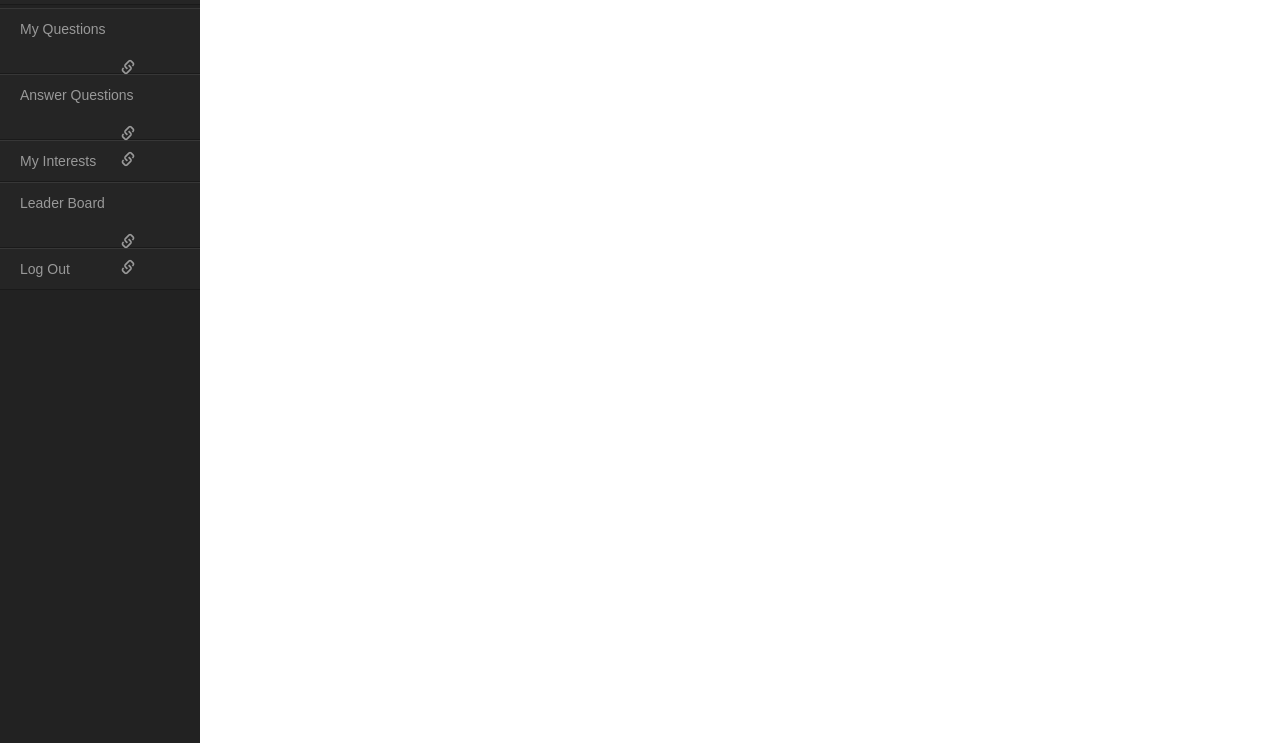
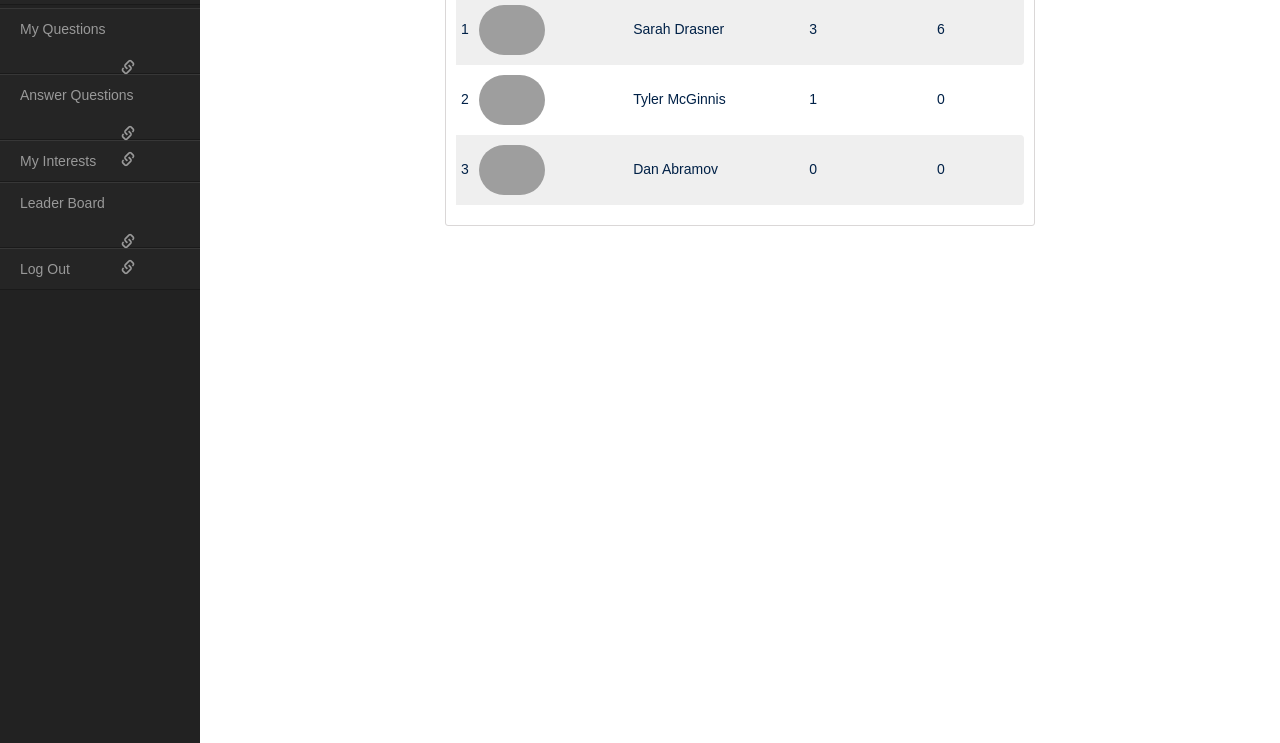
Before and after one commit to aosanya/wouldyourather, a React app: page /leaderboard in a window 1280 px wide. Shown: the part 57-800 px from the top of the page. Built offline with nearby package versions, Linux system fonts and the light colour scheme; grey boxes are pictures that could not be loaded.

Commit message:
Leaderboard Complete

```diff
--- a/src/components/LeaderBoard.js
+++ b/src/components/LeaderBoard.js
@@ -11,30 +11,73 @@ class LeaderBoard extends Component {
       this.props.dispatch(handleGetLeaderBoard())
   }
 
+  isAlternating = (index) => {
+    return index % 2 === 0
+  }
+
   render() {
-    const {isLoading, leaderBoard} = this.props
+    const {hasBoard, leaderBoard} = this.props
     return (
       <ContentWrapper>
-        {/* {isLoading === true
-            ? `Loading...`
-            :(<div className='leaderboard'>
-                {leaderBoard.map((user) => (
-                    <div>
+        <div className='leaderBoard'>
+          <div className='rTable leaderBoard-info'>
+            <div className="rTableRow">
+            <div className="rTableHead">Position</div>
+            <div className="rTableHead">Name</div>
+            <div className="rTableHead">Questions</div>
+            <div className="rTableHead">Replies</div>
+          </div>
+            {leaderBoard.map((user, index) => (
+                <div key={user.id} className={`rTableRow leaderBoard-user ${this.isAlternating(index) ? "rAlternating" : ""}`}>
+                    <div className='rTableCell'>
+                      {index + 1}
+                      <img
+                        src={user.avatar}
+                        alt={`Avatar of ${user.name}`}
+                        className='avatar'
+                      />
+                    </div>
+
+                    <div className='rTableCell'>
                       {user.name}
                     </div>
-                ))}
-              </div>
-        )} */}
+                    <div className='rTableCell leaderBoard-questions'>
+                      {user.questions}
+                    </div>
+                    <div className='rTableCell leaderBoard-votes'>
+                      {user.replies}
+                    </div>
+                </div>
+            ))}
+          </div>
+        </div>
       </ContentWrapper>
     )
   }
 }
 
+function sortQuestions(user1, user2){
+  return user2.questions > user1.questions
+}
+
+function sortReplies(user1, user2){
+  return user2.replies > user1.replies
+}
+
+function sortBoard(user1, user2){
+  return sortQuestions(user1, user2) && sortReplies(user1, user2)
+
+
+}
+
 function mapStateToProps ({leaderBoard}) {
-  console.log(leaderBoard)
+  var formatedBoard = Object.values(leaderBoard)
+  if (formatedBoard.length > 0){
+    formatedBoard = formatedBoard.sort((a,b) => sortBoard(a,b))
+  }
   return {
-    loading : leaderBoard === null,
-    leaderBoard : leaderBoard,
+    hasBoard : Object.keys(leaderBoard).length > 0,
+    leaderBoard : formatedBoard,
   }
 }
 
--- a/src/components/MyQuestions.js
+++ b/src/components/MyQuestions.js
@@ -5,7 +5,6 @@ import ContentWrapper from './ContentWrapper'
 
 class MyQuestions extends Component {
   render() {
-    console.log(this.props.questionIds)
     return (
       <ContentWrapper>
         <div className="myquestions">
--- a/src/index.css
+++ b/src/index.css
@@ -79,3 +79,66 @@ li {
   border: 1px solid #ccc;
   border-radius: 4px 0px 0px 4px;
 }
+
+.rTable { display: table; }
+.rTableRow { display: table-row;}
+.rAlternating { background-color: #efefef }
+.rTableHeading { display: table-header-group; background-color: #ddd;}
+.rTableBody { display: table-row-group; }
+.rTableFoot { display: table-footer-group; }
+.rTableCell, .rTableHead { display: table-cell; padding: 0px 5px;}
+
+.numericData{
+  text-align: right;
+}
+
+.avatar {
+  height: 50px;
+  border-radius: 25px;
+  margin: 10px;
+}
+
+.leaderBoard {
+  color: #555;
+  width: 100%;
+  max-width: 590px;
+  padding: 10px;
+  display: flex;
+  margin: 10px auto;
+  border: 1px solid #dad7d7;
+  border-radius: 3px;
+  cursor: pointer;
+}
+
+.leaderBoard-user {
+  color : #002147;
+  font-family: Arial, Helvetica, sans-serif;
+  font-size: 14px;
+  width: 100%;
+  padding: 5px;
+  margin: 5px;
+  border-radius: 3px;
+  border: 1px solid #ccc;
+}
+
+.leaderBoard-questions {
+  padding: 7px 12px;
+  font-size: 14px;
+  font-weight: 400;
+  line-height: 1;
+  border-radius: 0px 0px 0px 0px;
+}
+
+.leaderBoard-votes {
+  padding: 7px 12px;
+  font-size: 14px;
+  font-weight: 400;
+  line-height: 1;
+  border-radius: 0px 4px 4px 0px;
+}
+
+.leaderBoard-info {
+  font-size: 15px;
+  margin: 10px 0;
+  width:100%;
+}
--- a/src/utils/api.js
+++ b/src/utils/api.js
@@ -9,6 +9,7 @@ import {
       questions,
     }))
   }
+
 
   export function getUsers () {
     return Promise.all([
@@ -43,7 +44,7 @@ import {
   function formatBoard(users, questions) {
     const userDetails = Object.values(users)
     const questionsDetails = Object.values(questions)
-    const leaderBoard = userDetails.map((user) =>({id: user.id, name: user.name, questions : myQuestions(questionsDetails, user.questions).length, replies : myReplies(questionsDetails, user.questions).reduce(sumArrayCount, 0)}))
+    const leaderBoard = userDetails.map((user) =>({id: user.id, name: user.name, avatar : user.avatarURL, questions : myQuestions(questionsDetails, user.questions).length, replies : myReplies(questionsDetails, user.questions).reduce(sumArrayCount, 0)}))
     return {leaderBoard}
   }
 
```
